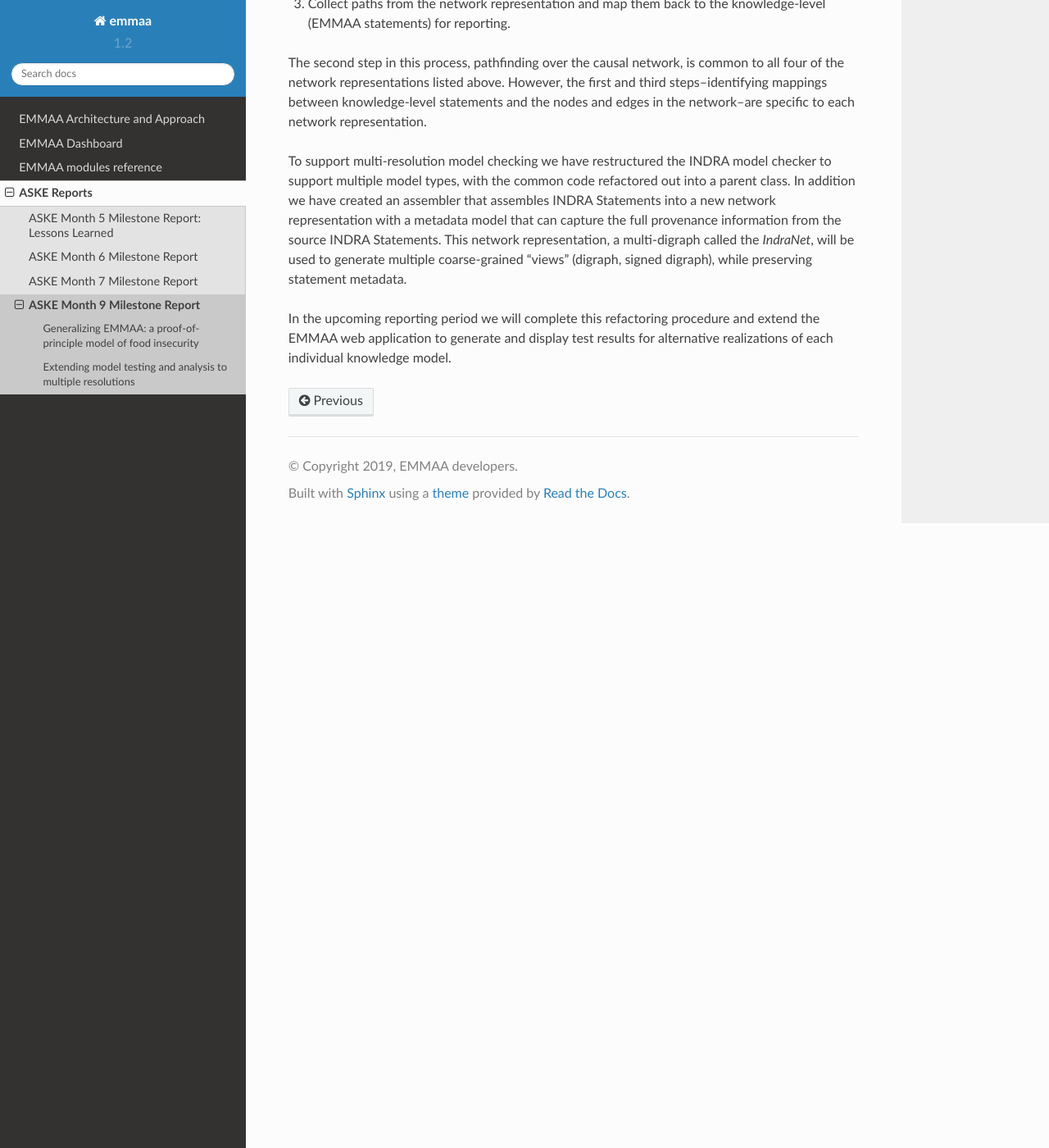
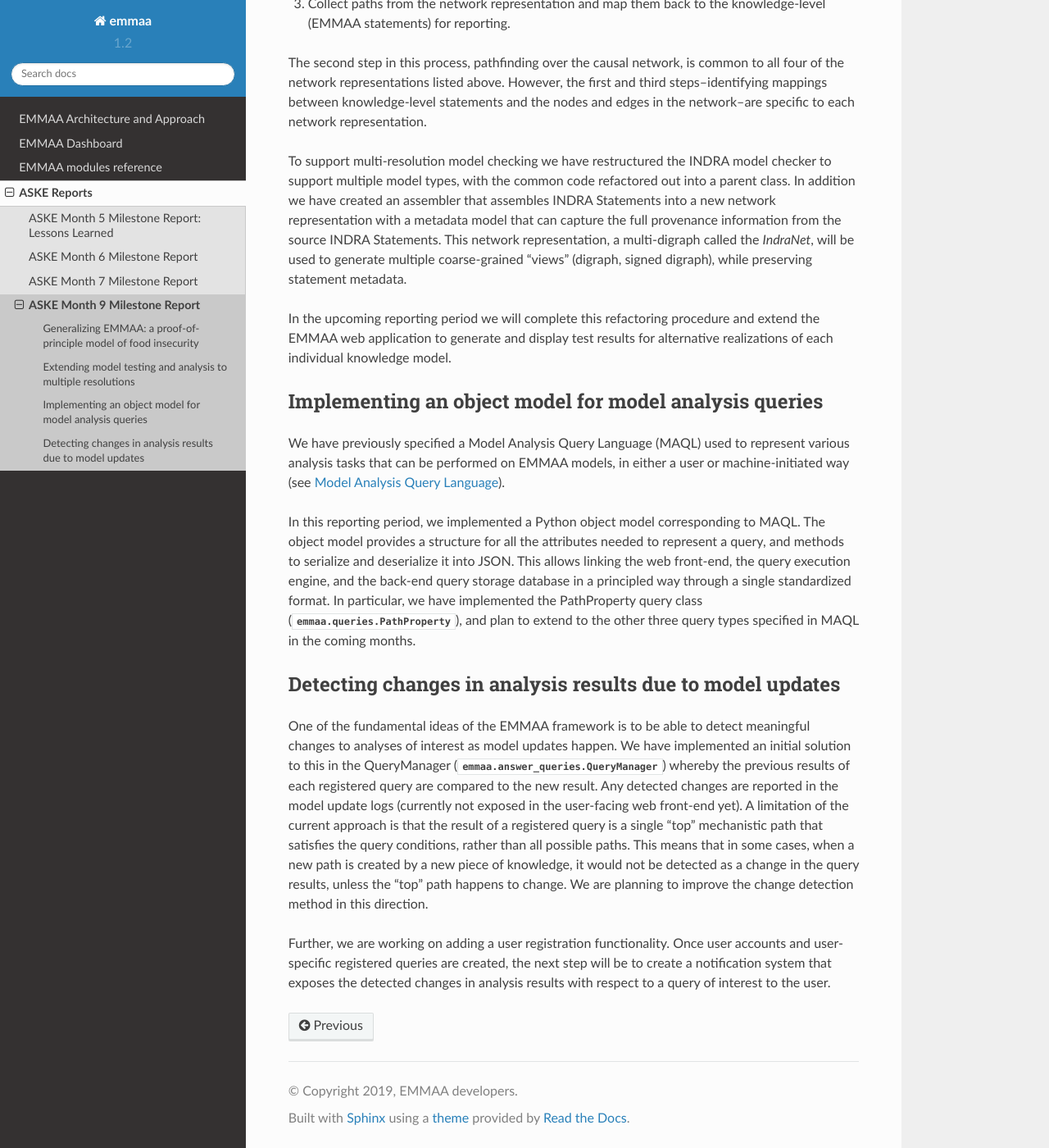
Before and after one commit to gyorilab/emmaa, a Sphinx documentation site: the page built from doc/reports/month9_report.rst, in a window 1280 px wide and 1400 px high, scrolled down 2527 px. Shown: the whole window at 82% size. Built offline with Sphinx 7.4.7 and the Read the Docs theme 2.0.0, drawn with Linux system fonts in a browser that asks for light colours.

Commit message:
Add sections on queries

```diff
--- a/doc/reports/month9_report.rst
+++ b/doc/reports/month9_report.rst
@@ -135,3 +135,41 @@ while preserving statement metadata.
 In the upcoming reporting period we will complete this refactoring procedure
 and extend the EMMAA web application to generate and display test results for
 alternative realizations of each individual knowledge model.
+
+Implementing an object model for model analysis queries
+-------------------------------------------------------
+
+We have previously specified a Model Analysis Query Language (MAQL) used
+to represent various analysis tasks that can be performed on EMMAA
+models, in either a user or machine-initiated way (see :ref:`maql`).
+
+In this reporting period, we implemented a Python object model corresponding
+to MAQL. The object model provides a structure for all the attributes needed
+to represent a query, and methods to serialize and deserialize it
+into JSON. This allows linking the web front-end, the query execution engine,
+and the back-end query storage database in a principled way through a single
+standardized format. In particular, we have implemented the PathProperty
+query class (:py:mod:`emmaa.queries.PathProperty`), and plan to extend to
+the other three query types specified in MAQL in the coming months.
+
+Detecting changes in analysis results due to model updates
+----------------------------------------------------------
+
+One of the fundamental ideas of the EMMAA framework is to be able to detect
+meaningful changes to analyses of interest as model updates happen. We have
+implemented an initial solution to this in the QueryManager
+(:py:mod:`emmaa.answer_queries.QueryManager`)
+whereby the previous results of each registered query are compared to the new
+result. Any detected changes are reported in the model update logs (currently
+not exposed in the user-facing web front-end yet). A limitation of the current
+approach is that the result of a registered query is a single "top" mechanistic
+path that satisfies the query conditions, rather than all possible paths. This
+means that in some cases, when a new path is created by a new piece of
+knowledge, it would not be detected as a change in the query results, unless
+the "top" path happens to change. We are planning to improve the change
+detection method in this direction.
+
+Further, we are working on adding a user registration functionality. Once
+user accounts and user-specific registered queries are created, the next step
+will be to create a notification system that exposes the detected changes
+in analysis results with respect to a query of interest to the user.
```
